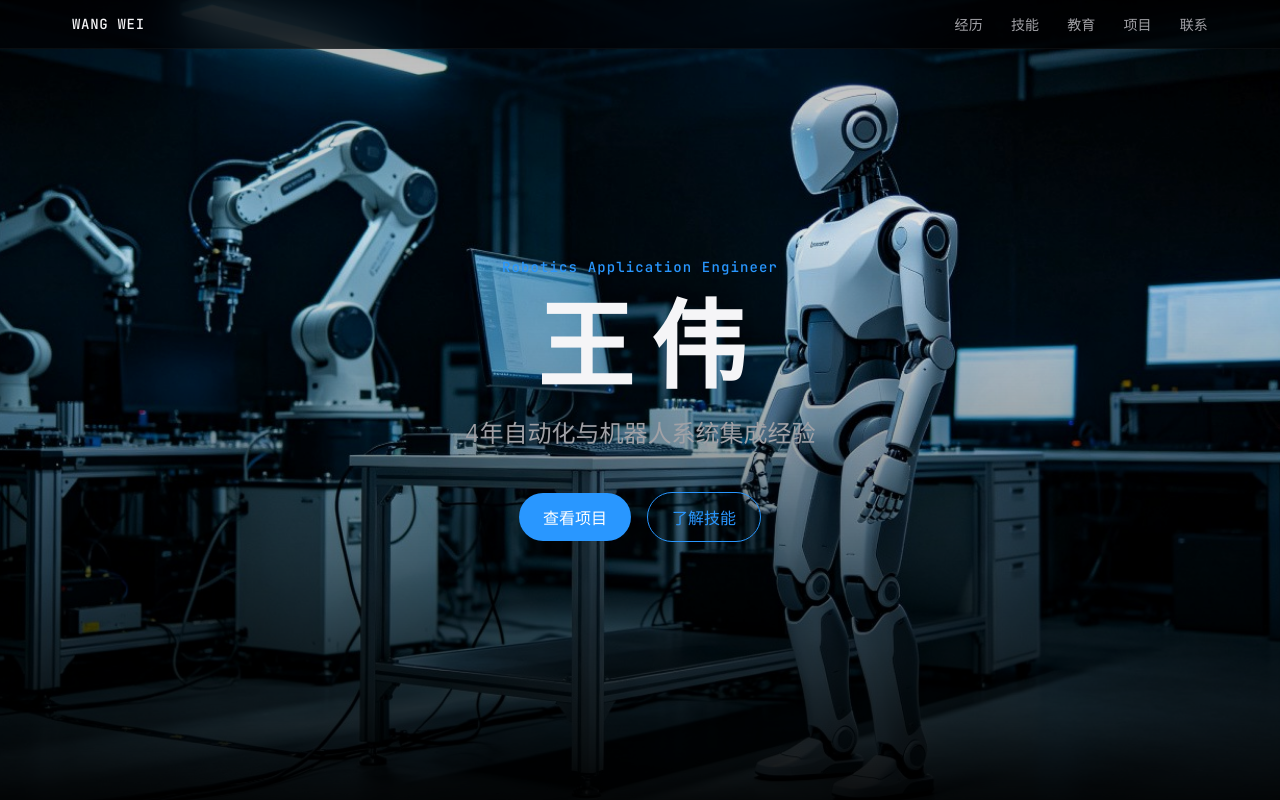
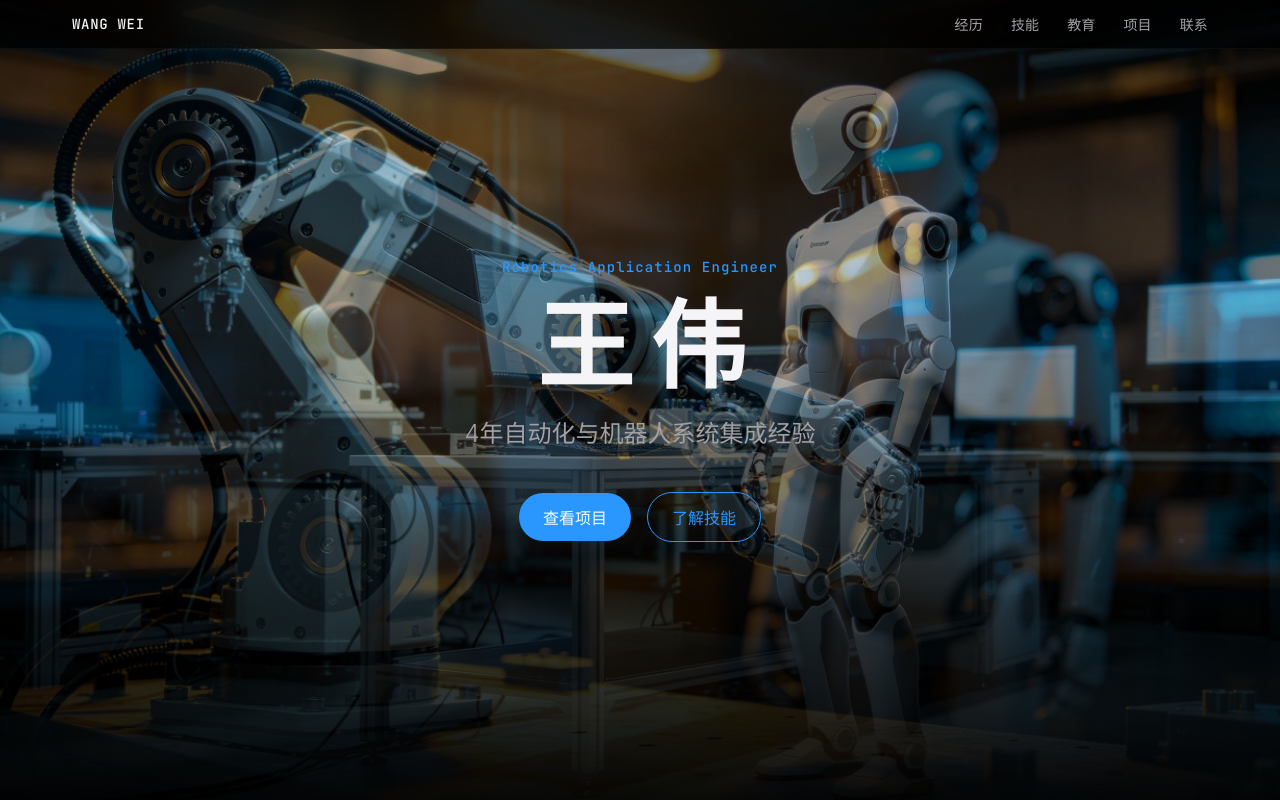
Before and after one commit to dw1998git/OWNER, a Vue app: page / in a window 1280 px wide. Shown: the top 800 px of the page. Built offline with nearby package versions, Linux system fonts and the light colour scheme.

Commit message:
fix: restore spotlight background image, reveal animation class, remove undefined revealStyle binding

```diff
--- a/src/components/HeroSection.vue
+++ b/src/components/HeroSection.vue
@@ -2,7 +2,7 @@
   <section class="hero-section">
     <img class="hero-bg" src="@/assets/hero-robotics.jpg" alt="Robotics engineering background">
     <canvas ref="heroSpotlightCanvas" id="hero-spotlight-canvas"></canvas>
-    <div ref="heroRevealLayer" id="hero-reveal-layer" :style="revealStyle"></div>
+    <div ref="heroRevealLayer" id="hero-reveal-layer"></div>
     <div class="hero-overlay"></div>
     <div class="hero-content">
       <p class="reveal hero-subtitle">Robotics Application Engineer</p>
--- a/src/composables/useReveal.js
+++ b/src/composables/useReveal.js
@@ -6,7 +6,7 @@ export function useReveal() {
     const observer = new IntersectionObserver((entries) => {
       entries.forEach(entry => {
         if (entry.isIntersecting) {
-          entry.target.classList.add('visible')
+          entry.target.classList.add('visible', 'revealed')
           const bars = entry.target.querySelectorAll('.skill-progress-bar')
           bars.forEach(bar => {
             const w = bar.dataset.width
--- a/src/composables/useSpotlight.js
+++ b/src/composables/useSpotlight.js
@@ -1,4 +1,5 @@
 import { ref, onMounted, onUnmounted } from 'vue'
+import heroRevealImg from '@/assets/hero-reveal.jpg'
 
 export function useSpotlight() {
   const spotlightCanvas = ref(null)
@@ -12,6 +13,8 @@ export function useSpotlight() {
     const canvas = spotlightCanvas.value
     const layer = revealLayer.value
     if (!canvas || !layer) return
+
+    layer.style.backgroundImage = `url(${heroRevealImg})`
     const ctx = canvas.getContext('2d')
     const section = canvas.parentElement
 
```
